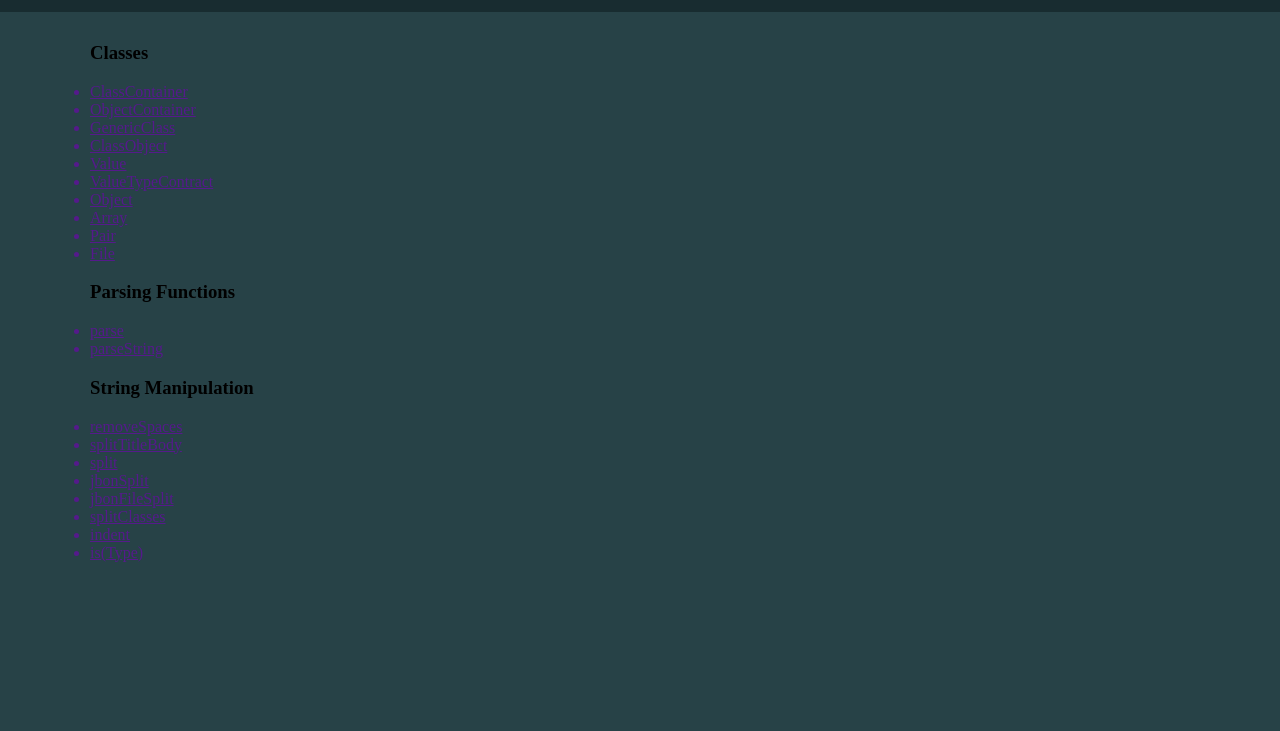
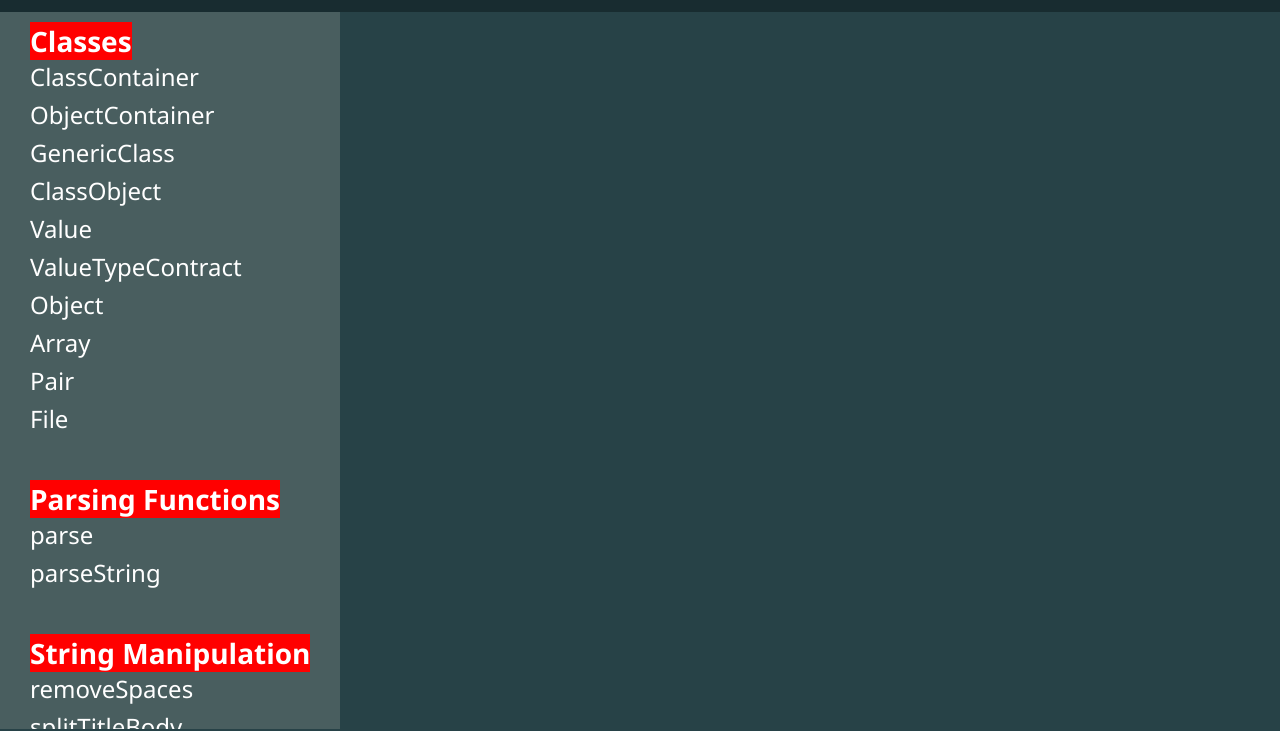
Before and after one commit to Zanic23/Zanic23.github.io, a plain HTML site: page documentation.html in a window 1280 px wide. Shown: the part 69-800 px from the top of the page. Drawn offline with Linux system fonts and the light colour scheme.

Commit message:
Resolve from pc

```diff
--- a/documentation.css
+++ b/documentation.css
@@ -1,10 +1,53 @@
-ul {
-    list-style-type: none;
+
+.Section{
     display: flex;
-    flex-direction: row;
+    flex-direction: column;
+    align-items: flex-start;
+    padding: 10px;
+    margin: 20px;
+    margin-top: 0px;
 }
 .Section h3 {
     background-color: red;
     color: white;
     margin: 200px;
 }
+#Documentation{
+    display: flex;
+    flex-direction: row;
+    align-items: stretch;
+}
+#RefrenceList{
+    -ms-overflow-style: none;
+    margin: 0px;
+    height: calc(100vh - 82.8px);
+    overflow-y: scroll;
+    background-color:  #495e5f;
+    align-items: flex-start;
+    font-family: 'Segoe UI';
+    display: flex;
+    flex-direction: column;
+    list-style-type: none;
+    padding: 0px;
+    color : white;
+}
+#RefrenceList::-webkit-scrollbar{
+    display: none;
+}
+#RefrenceList *{
+    cursor: pointer;
+}
+#RefrenceList a{
+    text-decoration: none;
+}
+#RefrenceList li{
+    text-decoration: none;
+    margin-bottom: 5px;
+    font-size: 24px;
+
+    color: white;
+}
+#RefrenceList h3{
+    margin: 0px;
+    font-size: 28px;
+}
--- a/documentation.html
+++ b/documentation.html
@@ -3,6 +3,7 @@
 <head>
     <link rel= "stylesheet" href = "navbar.css">
     <link rel= "stylesheet" href = "body.css">
+    <link rel = "stylesheet" href = "documentation.css">
 </head>
 <body>
     <div id = header>
@@ -15,8 +16,8 @@
             <a  href = "aboutus.html" ><li>About us</li></a>
         </ul>
     </div>
-    <div class = "WebsiteBody">
-        <ul>
+    <div id = "Documentation">
+        <ul id= "RefrenceList">
             <div class = "Section">
                 <h3>Classes</h3>
                 <a href = ><li>ClassContainer</li></a>
--- a/jbon.css
+++ b/jbon.css
@@ -36,7 +36,7 @@
     border-color: #182c30;
 
     margin-bottom: 20px;
-    background-image: url("textbox.png");
+    background-image: url("Textbox.png");
     background-size: 100% 100%;
 
     display: flex;
--- a/navbar.css
+++ b/navbar.css
@@ -26,7 +26,6 @@ h1 {
     text-decoration: none;
 }
 #navbar li {
-
     align-self: stretch;
     font-family: 'Segoe UI';
     padding: 8px;
--- a/tutorials.css
+++ b/tutorials.css
@@ -55,6 +55,3 @@ h2{
     margin: 0px;
     font-size: 28px;
 }
-#TutorialList a{
-    color: white;
-}
```
